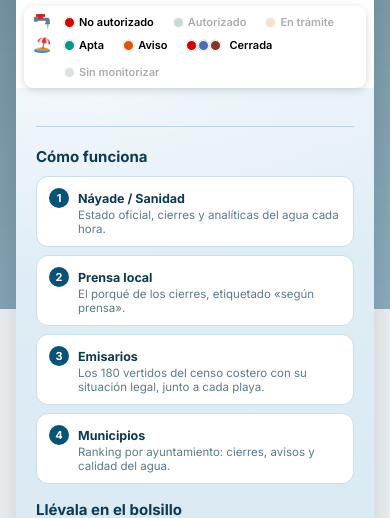
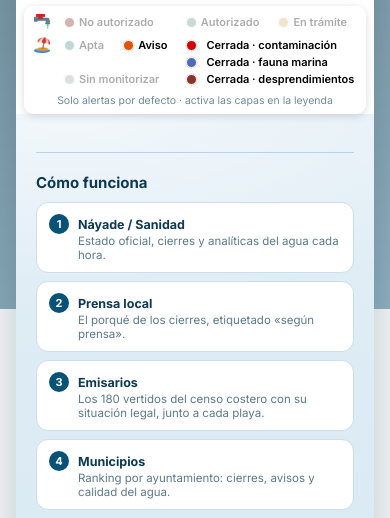
Before and after one commit to ayozegr05/checkcoast-tenerife, a Python web app: template backend/app/templates/home.html in a window 390 px wide. Shown: the part 535-1053 px from the top of the page. Run offline with Jinja, Linux system fonts and the light colour scheme; the template is opened without the code that fills it, so the values that code supplies are empty.

Commit message:
Móvil: leyenda con causas en columna, mapa solo-alertas y pulso más visible en PC
- Leyenda móvil: 3 causas de cierre con etiqueta propia en columna
  (contaminación / fauna marina / desprendimientos), Autorizado
  alineado con la columna y Sin monitorizar bajo Apta
- Móvil: el mapa abre solo con alertas; las capas apagadas se
  reactivan en la leyenda + hint "Solo alertas por defecto"
- Móvil: oculta los botones +/− (pinch basta), se queda ⌖
- Móvil: título "Alertas activas" centrado en su propia línea
- PC: pulso de alertas más grande (12px, anillo 19px, 1.4s) y
  desincronizado por pin en mapa estático y vivo
- Ficha: la foto satélite abre en el nivel medio, un paso más cerca

```diff
--- a/backend/app/share_context.py
+++ b/backend/app/share_context.py
@@ -1169,7 +1169,7 @@ def beach_context(
     deep = f"checkcoast://beach/{beach.id}"
 
     # Un nivel de dots por encuadre de zoom; se empieza en el más lejano
-    start = len(shot_levels) - 1
+    start = len(shot_levels) - 2
     dots_levels = [_dots(outfalls, lon, lat, *d) for d in shot_levels]
     zone_levels = [
         [
--- a/backend/app/templates/home.html
+++ b/backend/app/templates/home.html
@@ -139,23 +139,48 @@
           background:rgba(140,50,42,.42); }
   @keyframes mpulse {
     0% { box-shadow:0 0 0 0 var(--pc, rgba(213,0,0,.55)); }
-    100% { box-shadow:0 0 0 13px rgba(213,0,0,0); } }
+    100% { box-shadow:0 0 0 var(--pr, 13px) rgba(213,0,0,0); } }
+  /* PC: con la isla entera a la vista el pulso de 13px se
+     diluye — el anillo viaja más lejos y algo más rápido */
+  @media (min-width:521px) {
+    .mhalo { width:12px; height:12px; --pr:19px;
+        animation:mpulse 1.4s ease-out infinite,
+          haloin .6s backwards; }
+  }
   .mleg { position:absolute; left:8px; bottom:8px; z-index:3;
           background:rgba(255,255,255,.93); border-radius:10px;
           padding:7px 10px; font-size:11px; color:#33566b;
           box-shadow:0 2px 8px rgba(0,0,0,.15); }
+  .mhint { display:none; }
   /* Móvil: la leyenda baja bajo el mapa — el tapiz de pines ya
      se ve completo y solo cuestan ~2 líneas de scroll */
   @media (max-width:520px) {
     .mleg { position:static; margin:6px 8px 0; }
-    /* "Sin monitorizar" bajo el dot de Apta — solo en móvil; en
-       PC la leyenda va estirada como antes */
-    .mleg .lrow .lchip[data-k="unmon"] { flex-basis:calc(100% - 25px);
-          margin-left:25px; }
-    /* >1 sección de alertas: chips en su línea — solo en
-       estrecho, en PC caben junto al título */
-    .sec-a.multi { justify-content:center; }
-    .sec-a.multi .sec-t { flex:1 1 100%; }
+    .mhint { display:block; margin-top:6px; font-size:10.5px;
+          color:#6d8b9a; text-align:center; }
+    /* Grid móvil: cada dot de cerrada en su fila a la derecha —
+       desprendimientos queda a la misma altura que Sin monitorizar */
+    .mleg .lrow.lrow-b { display:grid;
+          grid-template-columns:auto auto auto max-content;
+          justify-content:start;
+          column-gap:9px; row-gap:5px; align-items:center; }
+    .mleg .lsw.lgrp { grid-column:4; grid-row:1 / 4;
+          display:flex; flex-direction:column;
+          align-items:flex-start; gap:3px; }
+    .mleg .lgrp .ld { display:flex; align-items:center;
+          margin-left:0; }
+    .mleg .lgrp .ld .ldt { display:inline; margin-left:5px;
+          font-size:11px; font-weight:600; white-space:nowrap; }
+    .mleg .lgrp .ld.off .ldt { opacity:.32;
+          filter:grayscale(.5); }
+    .mleg .lgrp .ldlab { display:none; }
+    .mleg .lrow .lchip[data-k="unmon"] { grid-row:3;
+          grid-column:2 / 4; align-self:end; }
+    /* Autorizado queda bajo la columna de cerradas — En trámite
+       le sigue y ambos caben dentro de la tarjeta */
+    .mleg .lchip[data-k="olegal"] { margin-left:13px; }
+    .sec-a { justify-content:center; flex-wrap:wrap; }
+    .sec-a .sec-t { flex:1 1 100%; text-align:center; }
     /* Cabecera centrada: etiqueta, contador y buscador */
     .stat { justify-content:center; text-align:center; }
     .stat .sl, .stat .stxt { flex:1 1 100%; min-width:0; }
@@ -199,9 +224,10 @@
           font:inherit; padding:2px 5px; border-radius:6px;
           transition:opacity .2s, background .15s; }
   .lchip:hover { background:rgba(13,58,82,.09); }
+  .ldt { display:none; }
   .lchip.off { opacity:.32; filter:grayscale(.5); }
   .ld { border:0; background:none; padding:0; cursor:pointer;
-          display:flex; }
+          font:inherit; display:flex; }
   .ld i { margin:0; display:block; }
   .ld + .ld { margin-left:-3px; }
   .ld.off i { opacity:.25; filter:grayscale(.5); }
@@ -429,7 +455,8 @@
       {%- if d.alert %}
       <i class="mhalo{% if d.structural %} fx{% endif %} k-{{ d.k }}"
         style="left:clamp(16px,{{ d.x }}%,calc(100% - 16px));
-        top:max({{ d.y }}%,50px);--pc:{{ d.col }}"></i>
+        top:max({{ d.y }}%,50px);--pc:{{ d.col }};
+        animation-delay:-{{ (loop.index * 311) % 1700 }}ms"></i>
       {%- endif %}
       {%- if d.outfall %}
       <a class="k-{{ d.k }}" href="/o/{{ d.oid }}" title="{{ d.name }}
@@ -463,24 +490,29 @@
           Autorizado</button><button class="lsw lchip off"
           data-k="oproc" type="button"><i
           style="background:#f9a825"></i>En trámite</button></div>
-        <div class="lrow"><img class="lico" src="/icons/beach.png"
+        <div class="lrow lrow-b"><img class="lico" src="/icons/beach.png"
           alt=""><button class="lsw lchip" data-k="open"
           type="button"><i style="background:#0d9488"></i>
           Apta</button><button class="lsw lchip" data-k="warning"
           type="button"><i style="background:#e65100"></i>
           Aviso</button><span class="lsw lgrp"><button class="ld"
           data-k="closed" type="button" title="cierre por
-          contaminación"><i style="background:#d50000"></i>
+          contaminación"><i style="background:#d50000"></i><span
+          class="ldt">Cerrada · contaminación</span>
           </button><button class="ld" data-k="fauna"
           type="button" title="cierre por fauna marina
-          (medusas)"><i style="background:#4f6ab8"></i>
+          (medusas)"><i style="background:#4f6ab8"></i><span
+          class="ldt">Cerrada · fauna marina</span>
           </button><button class="ld" data-k="structural"
           type="button" title="cierre estructural"><i
-          style="background:#8c322a"></i></button><button
+          style="background:#8c322a"></i><span
+          class="ldt">Cerrada · desprendimientos</span></button><button
           class="ldlab" type="button" data-k="closed fauna structural"
           title="activar/desactivar todas">Cerrada</button></span><button
           class="lsw lchip off" data-k="unmon" type="button"><i
           style="background:#8fa3ad"></i>Sin monitorizar</button></div>
+        <div class="mhint">Solo alertas por defecto · activa las capas en
+          la leyenda</div>
       </div>
     </div>
     <div class="ibody">
@@ -681,6 +713,18 @@ document.querySelectorAll('.stat b').forEach(function (el) {
 // la leyenda filtra tipos de pin al tocarla; un data-k multi-clave
 // («Cerrada») actúa de master: si algo está visible, todo se apaga
 var imap = document.querySelector('.imap');
+// Móvil: el mapa de portada abre solo con las alertas — 61 pines
+// aptos + emisarios ilegales ahogaban la vista isla en pantalla
+// pequeña. La leyenda los reactiva igual que en PC
+if (window.innerWidth <= 520) {
+  ['oillegal', 'open'].forEach(function (k) {
+    imap.classList.add('hide-' + k);
+    document
+      .querySelectorAll('.ld[data-k="' + k + '"],.lchip[data-k="' +
+        k + '"]')
+      .forEach(function (d) { d.classList.add('off'); });
+  });
+}
 document.querySelectorAll('.lchip,.ld,.ldlab').forEach(function (b) {
   b.onclick = function () {
     var ks = b.dataset.k.split(' ');
@@ -697,6 +741,8 @@ document.querySelectorAll('.lchip,.ld,.ldlab').forEach(function (b) {
         .forEach(function (d) { d.classList.toggle('off', off); });
     });
     b.classList.toggle('off', off);
+    var mh = document.querySelector('.mhint');
+    if (mh && !off) mh.remove();
     if (window.LMAP && window.LMAP.getLayer('beach-names')) {
       var hidden = ['open', 'warning', 'closed', 'structural',
         'unmon', 'oillegal', 'olegal', 'oproc'].filter(function (k) {
@@ -757,9 +803,11 @@ if (window.maplibregl && lmapEl && imap) {
     keyboard: false,
     attributionControl: false
   });
-  lmap.addControl(
-    new maplibregl.NavigationControl({ showCompass: false }),
-    'top-right');
+  if (window.innerWidth > 520) {
+    lmap.addControl(
+      new maplibregl.NavigationControl({ showCompass: false }),
+      'top-right');
+  }
   // ⌖ "la playa que tengo delante": geolocaliza y centra a zoom
   // costa — el gesto central del producto, también en la web pública
   lmap.addControl(
@@ -835,6 +883,7 @@ if (window.maplibregl && lmapEl && imap) {
         var h = document.createElement('i');
         h.className = 'mhalo' + (d.structural ? ' fx' : '');
         h.style.setProperty('--pc', d.col);
+        h.style.animationDelay = '-' + ((i * 311) % 1400) + 'ms';
         hw.appendChild(h);
         new maplibregl.Marker({ element: hw, anchor: 'top-left' })
           .setLngLat([d.lon, d.lat]).addTo(lmap);
```
